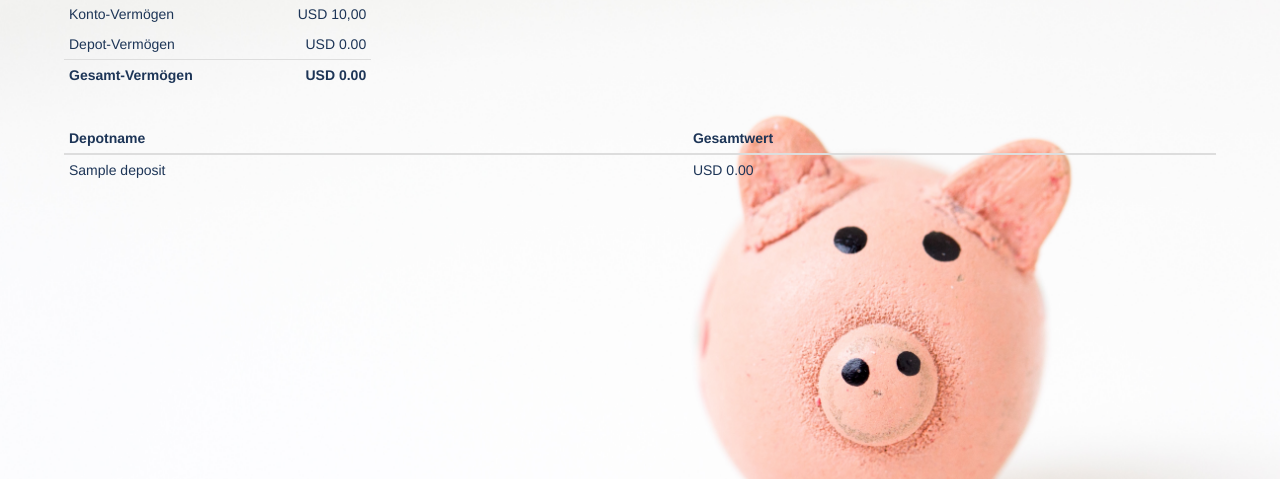
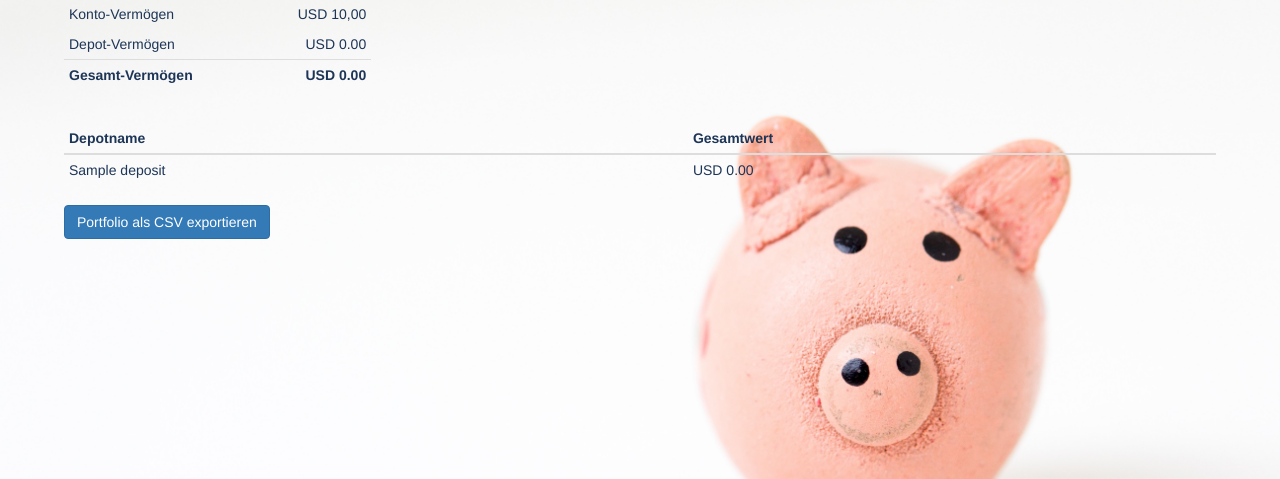
Before and after one commit to Josef190688/dke_pr, a Flask app: template app/templates/depots.html in a window 1280 px wide. Shown: the part 165-644 px from the top of the page. Run offline with Flask 3, Linux system fonts and the light colour scheme; tables that the repository leaves empty hold one stand-in row (values such as "Sample post"); the template is opened without the code that fills it: values that come from a table or form of the project are taken from there, most other values are stand-ins (such as "Sample title", 1, 10 or a date in 2020); some libraries are stand-ins or nearby versions.

Commit message:
depotübersicht werte richtig anzeigen + csv-button

```diff
--- a/app/templates/depots.html
+++ b/app/templates/depots.html
@@ -76,7 +76,8 @@
         </tr>
         <tr style="border-top: 1px solid #ddd; font-weight: bold;">
             <td style="padding-right: 100px;">Gesamt-Vermögen</td>
-            <td class="text-right">{{ person.account.displayed_currency }} {{ '%.2f' % (person.account.account_balance_in_euro + gesamtwert) }}</td>
+            <td class="text-right">{{ person.account.displayed_currency }} {{ '%.2f' %
+                (person.account.account_balance_in_euro + gesamtwert) }}</td>
         </tr>
     </tbody>
 </table>
@@ -119,12 +120,14 @@
         <tr data-row-id="{{ deposit.deposit_id }}" , data-has-positions="FALSE">
             {% endif %}
             <td style="vertical-align: middle;">{{ deposit.deposit_name }}</td>
-            <td style="vertical-align: middle;">{{ person.account.displayed_currency }} {{ '%.2f' % deposit.gesamtwert }}</td>
+            <td style="vertical-align: middle;">{{ person.account.displayed_currency }} {{ '%.2f' % deposit.gesamtwert
+                }}</td>
             <input type="hidden" class="has-positions" value="{{ deposit.securities_positions }}">
         </tr>
         {% endfor %}
     </tbody>
 </table>
+<a class="btn btn-primary" onclick="exportPortfolio()">Portfolio als CSV exportieren</a>
 {% endif %}
 
 <!-- JavaScript -->
@@ -385,4 +388,31 @@
     });
 </script>
 {% endif %}
+
+<script>
+    // CSV
+    // ============================================================================
+    function exportPortfolio() {
+        fetch(`/api/personen/{{ person.person_id }}/depots/csv`, {
+            method: 'GET',
+            headers: {
+                'Content-Type': 'text/csv'
+            }
+        })
+            .then(response => response.blob())
+            .then(blob => {
+                // Erstelle einen Download-Link für die CSV-Datei
+                const url = window.URL.createObjectURL(new Blob([blob]));
+                const link = document.createElement('a');
+                link.href = url;
+                link.setAttribute('download', 'portfolio.csv');
+                document.body.appendChild(link);
+                link.click();
+                document.body.removeChild(link);
+            })
+            .catch(error => {
+                console.error('Fehler beim Exportieren des Portfolios:', error);
+            });
+    }
+</script>
 {% endblock %}
```
